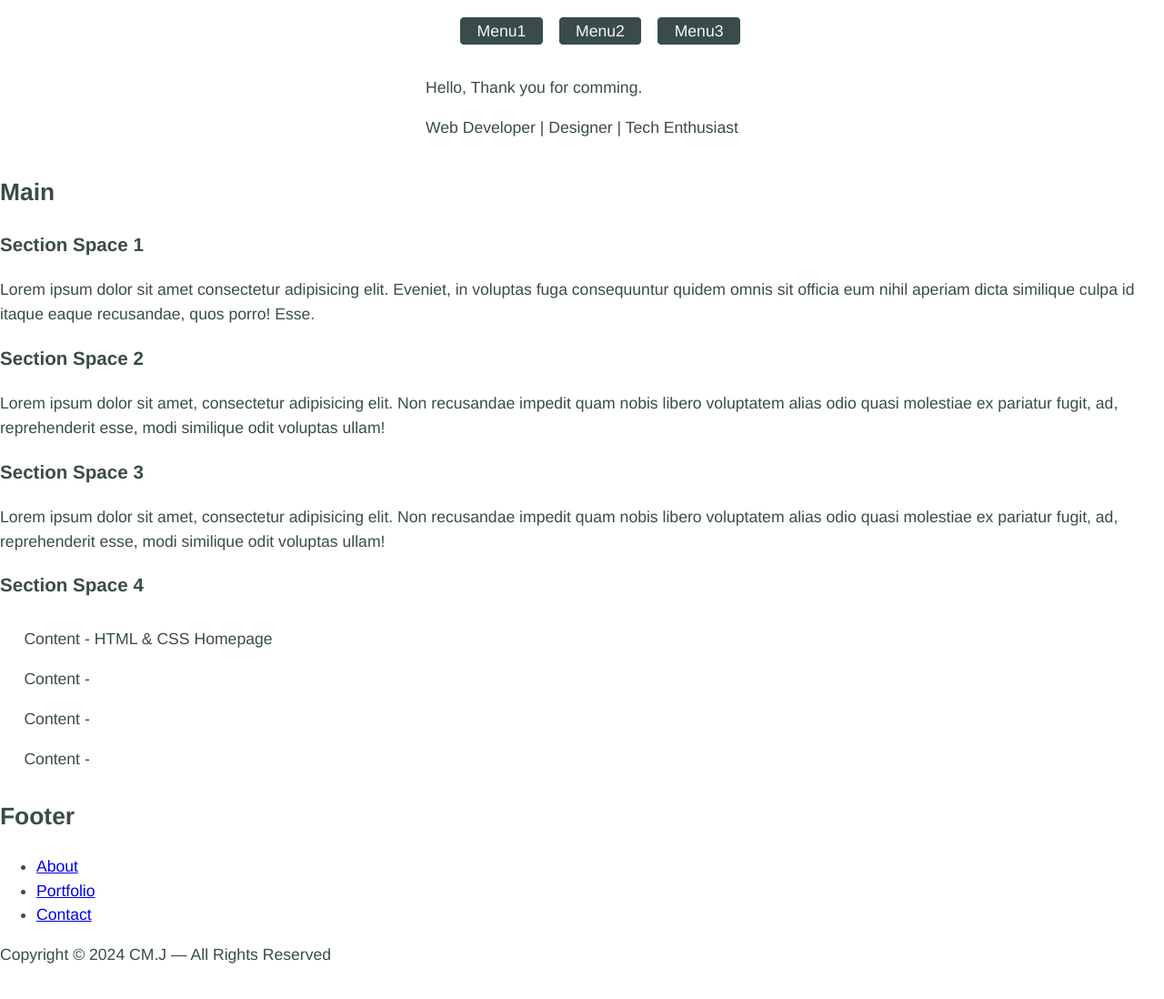
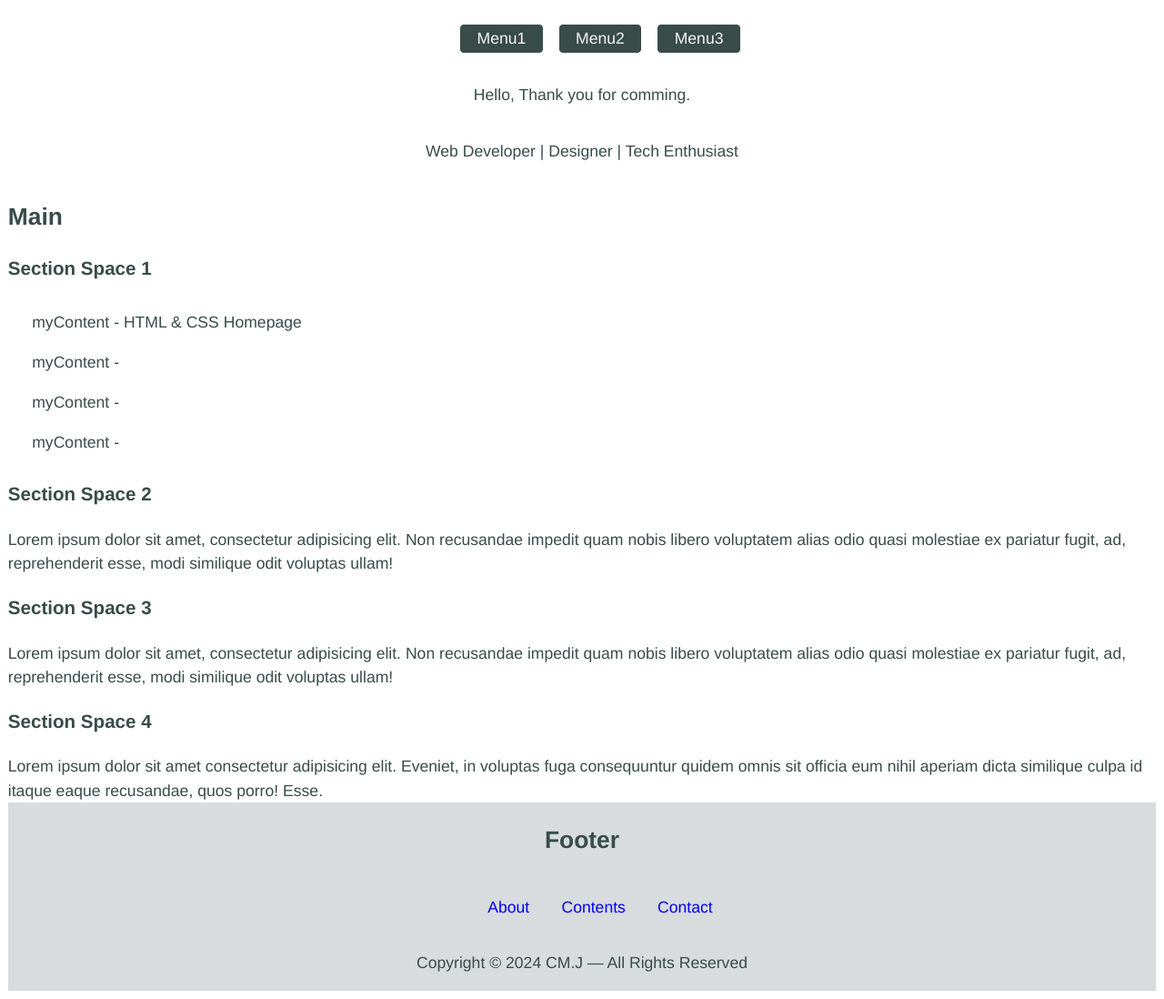
Before and after one commit to Issac-J/my-website, a plain HTML site: page index.html in a window 1280 px wide. Shown: the part 80-1178 px from the top of the page at 91% size. Drawn offline with Linux system fonts and the light colour scheme.

Commit message:
Change layout about html structure

```diff
--- a/index.html
+++ b/index.html
@@ -28,9 +28,14 @@
       <h2>Main</h2>
       <section id="s1">
         <h3>Section Space 1</h3>
-        Lorem ipsum dolor sit amet consectetur adipisicing elit. Eveniet, in
-        voluptas fuga consequuntur quidem omnis sit officia eum nihil aperiam
-        dicta similique culpa id itaque eaque recusandae, quos porro! Esse.
+        <ul>
+          <li>
+            <a href="#">myContent - HTML & CSS Homepage</a>
+            <a href="#">myContent - </a>
+            <a href="#">myContent - </a>
+            <a href="#">myContent - </a>
+          </li>
+        </ul>
       </section>
 
       <section id="s2">
@@ -51,14 +56,9 @@
 
       <section id="s4">
         <h3>Section Space 4</h3>
-        <ul>
-          <li>
-            <a href="#">Content - HTML & CSS Homepage</a>
-            <a href="#">Content - </a>
-            <a href="#">Content - </a>
-            <a href="#">Content - </a>
-          </li>
-        </ul>
+        Lorem ipsum dolor sit amet consectetur adipisicing elit. Eveniet, in
+        voluptas fuga consequuntur quidem omnis sit officia eum nihil aperiam
+        dicta similique culpa id itaque eaque recusandae, quos porro! Esse.
       </section>
     </main>
 
@@ -67,7 +67,7 @@
       <h2>Footer</h2>
       <ul>
         <li><a href="#about">About</a></li>
-        <li><a href="#portfolio">Portfolio</a></li>
+        <li><a href="#portfolio">Contents</a></li>
         <li><a href="#contact">Contact</a></li>
       </ul>
       <p>Copyright © 2024 CM.J — All Rights Reserved</p>
--- a/style.css
+++ b/style.css
@@ -13,12 +13,14 @@ html {
 
 body {
   margin: 0;
-  padding: 0;
+  padding: 0.5em;
   font-family: "Work Sans", Helvetica, sans-serif;
   color: #394c4a;
   line-height: 1.5;
   overflow-x: hidden;
 }
+
+/* Header */
 
 header {
   display: flex;
@@ -26,17 +28,16 @@ header {
   align-items: center;
 }
 
-/* navigation menu styles */
-nav ul {
+header nav ul {
   list-style-type: none;
   display: flex;
 }
 
-nav ul li {
+header nav ul li {
   margin: 0 0.5em;
 }
 
-nav ul li a {
+header nav ul li a {
   padding: 0.25em 1em;
   /* no underline */
   text-decoration: none;
@@ -47,12 +48,18 @@ nav ul li a {
   border-radius: 0.25em 0.25em;
 }
 
-nav ul li a:hover,
-nav ul li a:focus {
+header nav ul li a:hover,
+header nav ul li a:focus {
   font-weight: bold;
 }
 
-/* About Main */
+header div {
+  display: flex;
+  flex-direction: column;
+  align-items: center;
+}
+
+/* Main */
 main section ul {
   list-style-type: none;
   margin: 0 0.5em;
@@ -70,3 +77,26 @@ main section ul li a {
   text-decoration: none;
   color: #394c4a;
 }
+
+/* Footer */
+footer {
+  display: flex;
+  flex-direction: column;
+  align-items: center;
+  justify-content: center;
+
+  background-color: #d8dcde;
+}
+
+footer ul {
+  display: flex;
+  list-style-type: none;
+}
+
+footer ul li {
+}
+
+footer ul li a {
+  padding: 1em;
+  text-decoration: none;
+}
```
